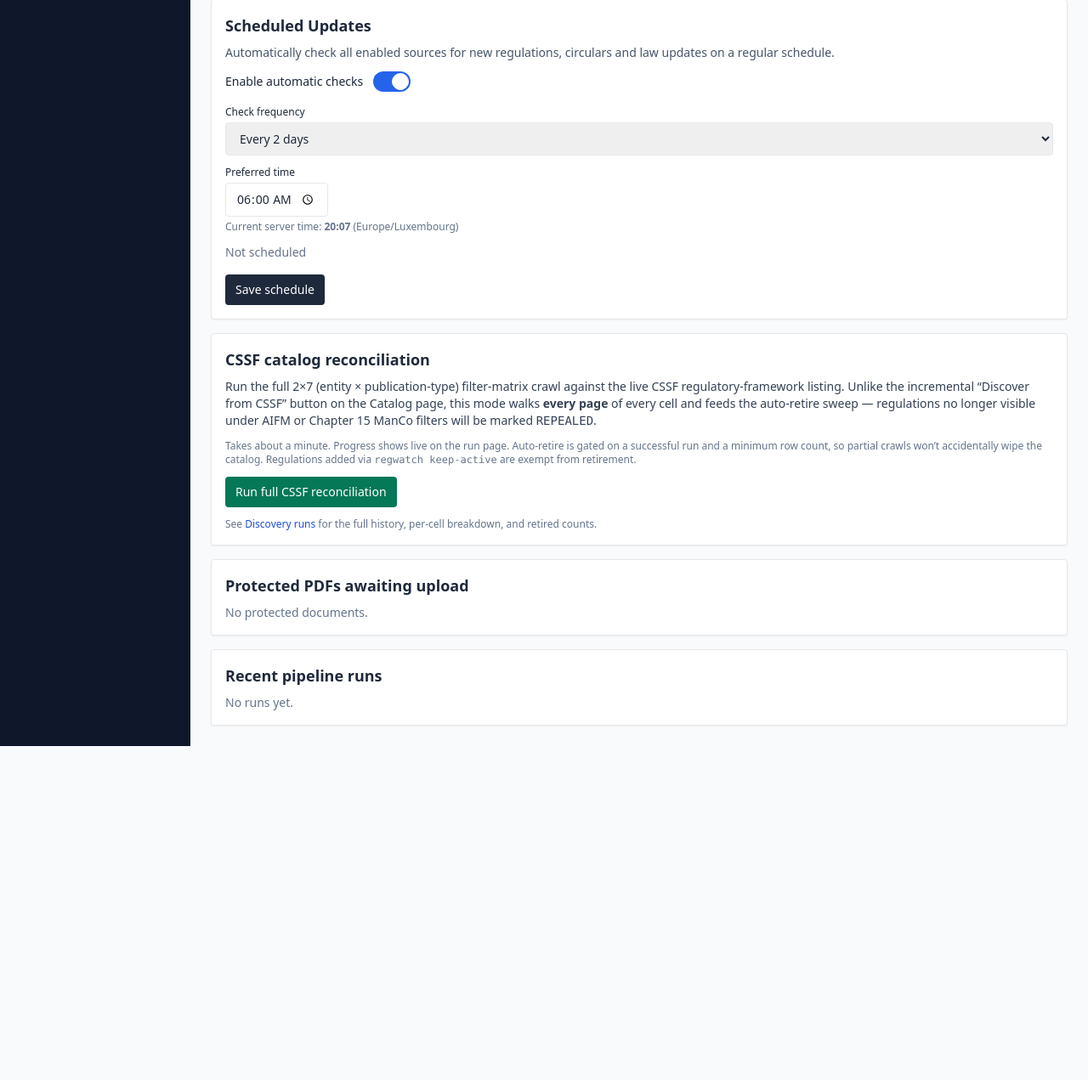
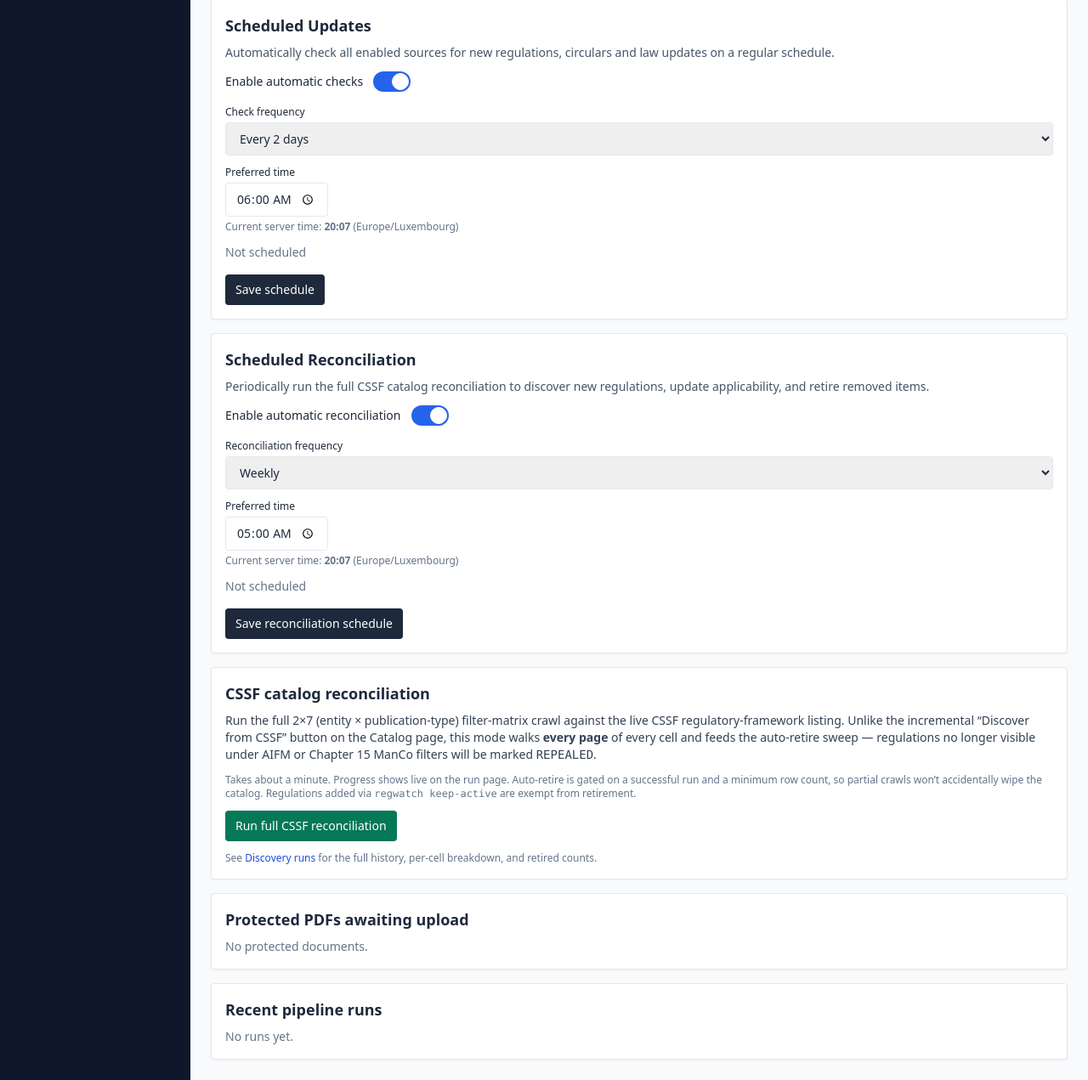
Before and after one commit to wern44/regulatoryWatcher, a FastAPI app: page /settings in a window 1280 px wide. Shown: the part 697-1968 px from the top of the page at 85% size. Before the commit the page ends 1575 px from the top, so only its background shows below. Run offline with FastAPI, Linux system fonts and the light colour scheme; data that the repository does not hold is empty; parts of the project's set-up code (start-up, migrations or seed data) failed here and were passed over; some libraries are stand-ins or nearby versions.

Commit message:
feat(scheduler): add reconciliation schedule UI and route
Co-Authored-By: Claude Opus 4.6 (1M context) <noreply@anthropic.com>

```diff
--- a/regwatch/web/templates/settings.html
+++ b/regwatch/web/templates/settings.html
@@ -186,6 +186,95 @@
   </section>
 
   <section class="bg-white p-4 rounded shadow-sm border mb-4">
+    <h2 class="text-lg font-semibold mb-2">Scheduled Reconciliation</h2>
+    <p class="text-sm text-slate-600 mb-3">
+      Periodically run the full CSSF catalog reconciliation to discover new
+      regulations, update applicability, and retire removed items.
+    </p>
+    <form method="post" action="/settings/save-reconciliation-schedule" class="space-y-4">
+      <div class="flex items-center gap-3">
+        <label class="text-sm font-medium" for="recon_toggle">Enable automatic reconciliation</label>
+        <label class="relative inline-flex items-center cursor-pointer">
+          <input type="checkbox" id="recon_toggle" name="reconciliation_enabled" value="true"
+                 {% if recon_enabled %}checked{% endif %}
+                 class="sr-only peer"
+                 onchange="document.getElementById('recon_controls').classList.toggle('opacity-50', !this.checked)">
+          <div class="w-11 h-6 bg-gray-200 peer-focus:outline-none peer-focus:ring-2 peer-focus:ring-blue-300
+                      rounded-full peer peer-checked:after:translate-x-full peer-checked:after:border-white
+                      after:content-[''] after:absolute after:top-[2px] after:start-[2px] after:bg-white
+                      after:border-gray-300 after:border after:rounded-full after:h-5 after:w-5
+                      after:transition-all peer-checked:bg-blue-600"></div>
+        </label>
+      </div>
+
+      <div id="recon_controls" class="space-y-3 {% if not recon_enabled %}opacity-50{% endif %}">
+        <div>
+          <label class="block text-xs font-medium mb-1" for="reconciliation_frequency">Reconciliation frequency</label>
+          <select name="reconciliation_frequency" id="reconciliation_frequency"
+                  class="w-full border rounded px-3 py-2 text-sm"
+                  onchange="document.getElementById('recon_time_row').style.display = this.value === '4h' ? 'none' : 'block'">
+            {% for value, label in frequency_options.items() %}
+            <option value="{{ value }}" {% if value == recon_freq %}selected{% endif %}>{{ label }}</option>
+            {% endfor %}
+          </select>
+        </div>
+
+        <div id="recon_time_row" {% if recon_freq == '4h' %}style="display:none"{% endif %}>
+          <label class="block text-xs font-medium mb-1" for="reconciliation_time">Preferred time</label>
+          <input type="time" name="reconciliation_time" id="reconciliation_time" value="{{ recon_time }}"
+                 class="border rounded px-3 py-2 text-sm">
+          <p class="text-xs text-slate-500 mt-1">
+            Current server time: <strong>{{ server_time }}</strong> ({{ server_timezone }})
+          </p>
+        </div>
+
+        <div class="text-sm text-slate-700">
+          {% if recon_enabled and recon_next_run %}
+            Next reconciliation: <strong>{{ recon_next_run.strftime('%Y-%m-%d %H:%M') }}</strong>
+          {% elif not recon_enabled %}
+            <span class="text-amber-600 font-medium">Paused</span>
+          {% else %}
+            <span class="text-slate-500">Not scheduled</span>
+          {% endif %}
+        </div>
+      </div>
+
+      <button type="submit" class="px-3 py-2 bg-slate-800 text-white rounded text-sm hover:bg-slate-700">
+        Save reconciliation schedule
+      </button>
+    </form>
+
+    {% if last_discovery_runs %}
+    <div class="mt-4 pt-3 border-t">
+      <h3 class="text-sm font-medium text-slate-600 mb-2">Last reconciliations</h3>
+      <ul class="space-y-2 text-sm">
+        {% for r in last_discovery_runs %}
+        <li>
+          <div class="flex justify-between items-start">
+            <div>
+              <span class="font-medium">#{{ r.run_id }}</span>
+              <span class="{% if r.status == 'COMPLETED' %}text-green-700{% elif r.status == 'FAILED' %}text-red-700{% else %}text-slate-500{% endif %} font-medium">
+                {{ r.status }}
+              </span>
+              <span class="text-slate-500 text-xs ml-1">{{ r.started_at.strftime('%Y-%m-%d %H:%M') if r.started_at else '' }}</span>
+            </div>
+            <div class="text-xs text-slate-500 text-right">
+              {{ r.new_count or 0 }} new, {{ r.updated_count or 0 }} updated
+            </div>
+          </div>
+          {% if r.error_summary %}
+          <div class="text-xs text-red-700 mt-1 truncate" title="{{ r.error_summary }}">
+            Error: {{ r.error_summary[:120] }}
+          </div>
+          {% endif %}
+        </li>
+        {% endfor %}
+      </ul>
+    </div>
+    {% endif %}
+  </section>
+
+  <section class="bg-white p-4 rounded shadow-sm border mb-4">
     <h2 class="text-lg font-semibold mb-2">CSSF catalog reconciliation</h2>
     <p class="text-sm text-slate-700 mb-3">
       Run the full 2&times;7 (entity &times; publication-type) filter-matrix crawl against
```
Also changed, not shown: regwatch/web/routes/settings.py (+46 -1 lines), tests/integration/test_schedule_settings.py (+28 -0 lines).
